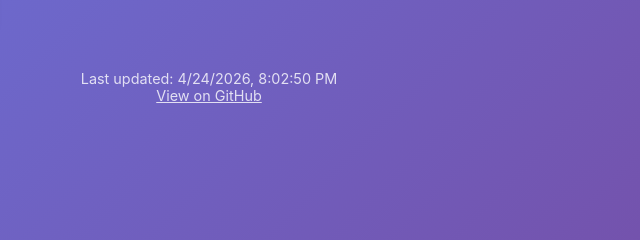
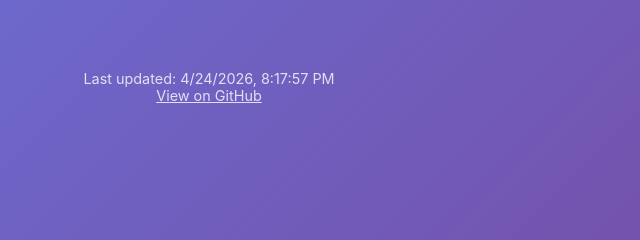
Before and after one commit to phil-rev/projects-dashboard, a website: page dashboard.html in a window 1280 px wide. Shown: the part 458-698 px from the top of the page, 431-1071 px from the left. Drawn offline with Linux system fonts and the light colour scheme.

Commit message:
chore: regenerate dashboard

```diff
--- a/dashboard.html
+++ b/dashboard.html
@@ -212,7 +212,7 @@
   </div>
 
     <footer>
-      <p>Last updated: 4/24/2026, 8:02:50 PM</p>
+      <p>Last updated: 4/24/2026, 8:17:57 PM</p>
       <p><a href="https://github.com/your-username/projects-dashboard" style="color: white;">View on GitHub</a></p>
     </footer>
   </div>
```
